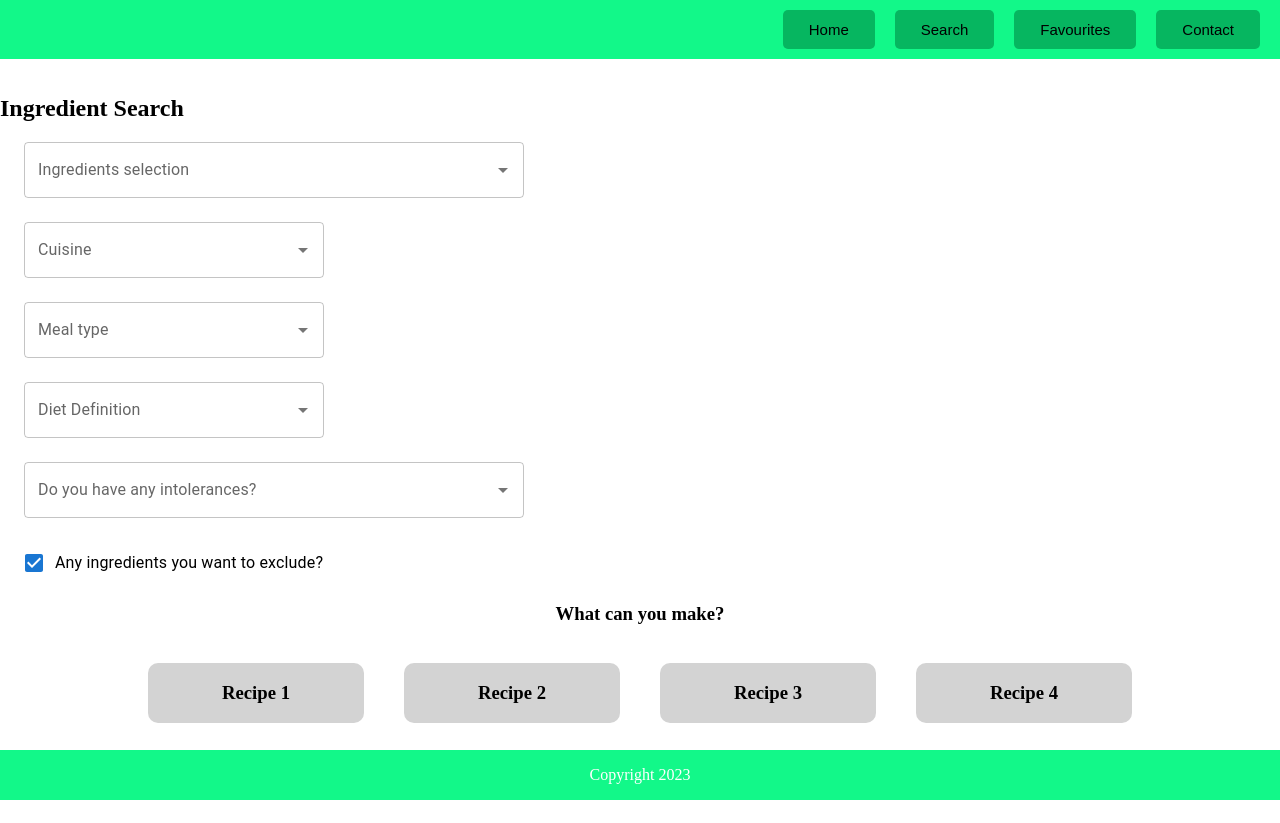
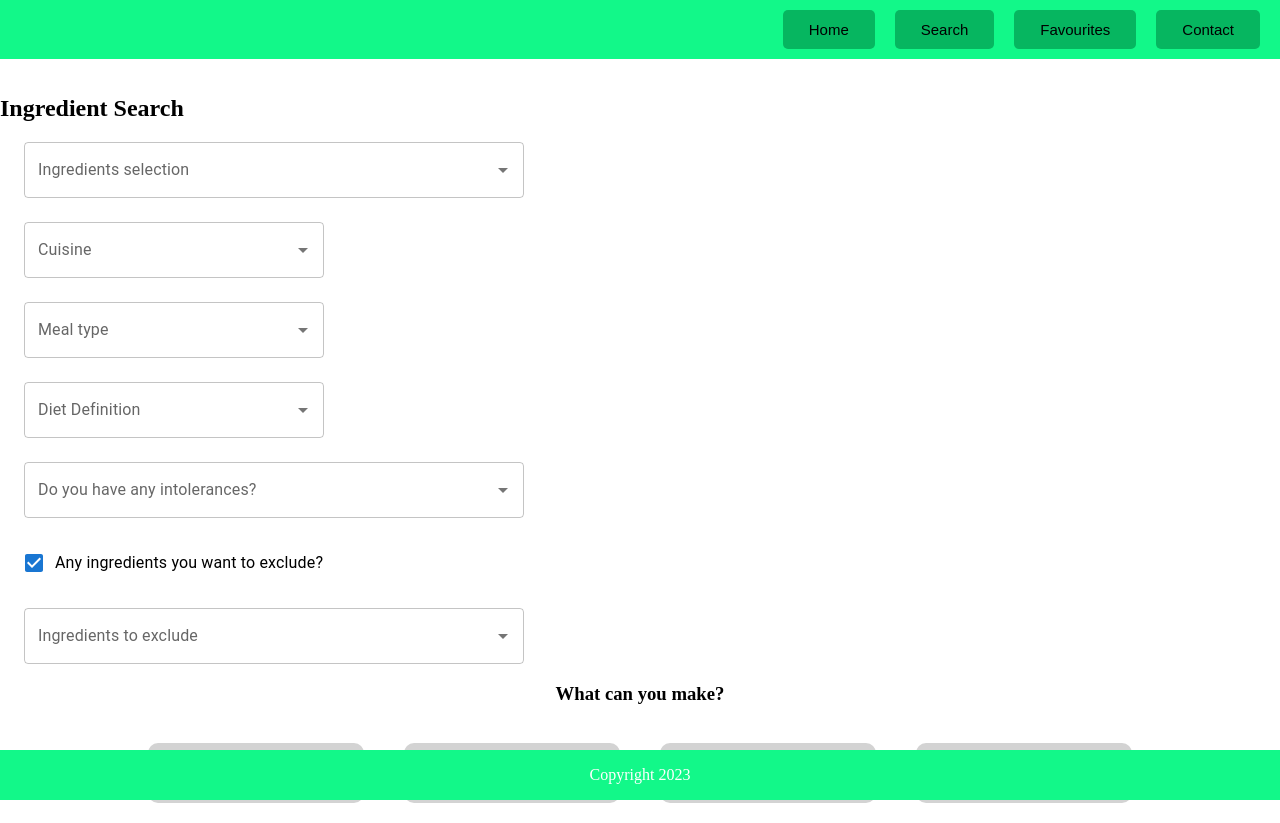
Before and after one commit to koolleeo/Hello-Crumbs-Project, a React (Create React App) app: page /search in a window 1280 px wide. Before the commit the page ends 800 px from the top, so only its background shows below. Built offline with nearby package versions, Linux system fonts and the light colour scheme.

Commit message:
search page updated. Added foods to exclude dropdown box, and state

```diff
--- a/src/pages/SearchPage.js
+++ b/src/pages/SearchPage.js
@@ -33,6 +33,10 @@ function SearchPage() {
   // define state for exclude cuisine checkbox
 
     const [option, setOption] = useState(true);
+
+  // define statis for ingredients to exclude
+
+    const [excludedValues, setExcludedValues] = useState([]);
 
 
   return (
@@ -183,6 +187,31 @@ function SearchPage() {
                         />
 
                     </FormGroup>
+
+                    {/* food to exclude */}
+
+                    <Autocomplete
+                        multiple
+                        id="tags-outlined"
+                        options={top1000ingredients}
+                        getOptionLabel={(option) => option.ingredients}
+                                filterSelectedOptions
+
+                        onChange={(event, newValue) => {
+                            event.preventDefault();
+                            setExcludedValues(newValue);
+                          }}
+
+                        renderInput={(params) => (
+
+                          <TextField
+                            {...params}
+                            label="Ingredients to exclude"
+                            placeholder="do not include"
+                          />
+
+                        )}
+                />
 
                 </Stack>
           </div>
```
